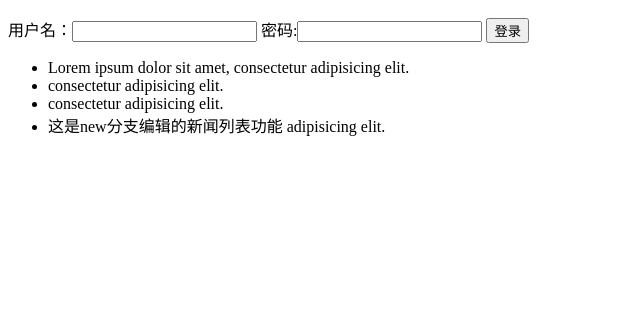
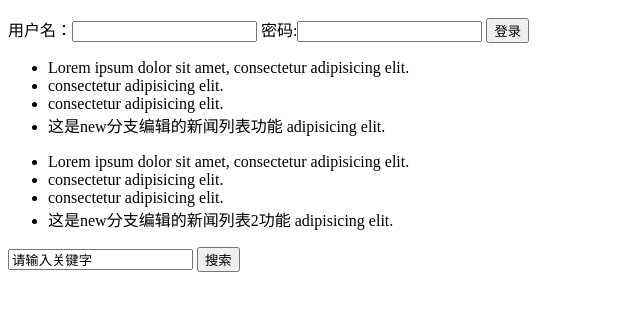
Before and after one commit to 975273862/gitLesson30, a plain HTML site: page index.html in a window 1280 px wide. Shown: the part 127-438 px from the top of the page, without its empty margins (0-640 px from the left). Drawn offline with Linux system fonts and the light colour scheme.

Commit message:
搜索功能完成,并且修改了method

```diff
--- a/index.html
+++ b/index.html
@@ -11,7 +11,7 @@
     <h2>我是h2</h2>
 
     <div class="login">
-        <form action="">
+        <form action="" method="">
                 用户名：<input type="text">
                 密码:<input type="text">
                 <button type="submit">登录</button>
@@ -25,5 +25,19 @@
         <li>consectetur adipisicing elit.</li>
         <li>这是new分支编辑的新闻列表功能 adipisicing elit.</li>
     </ul>
+
+        <!-- 新闻列表2 -->
+        <ul>
+            <li>Lorem ipsum dolor sit amet, consectetur adipisicing elit.</li>
+            <li>consectetur adipisicing elit.</li>
+            <li>consectetur adipisicing elit.</li>
+            <li>这是new分支编辑的新闻列表2功能 adipisicing elit.</li>
+        </ul>
+
+    <!-- 添加搜索框 -->
+    <div>
+        <input type="text" value="请输入关键字">
+        <button>搜索</button>
+    </div>
 </body>
 </html>
```
